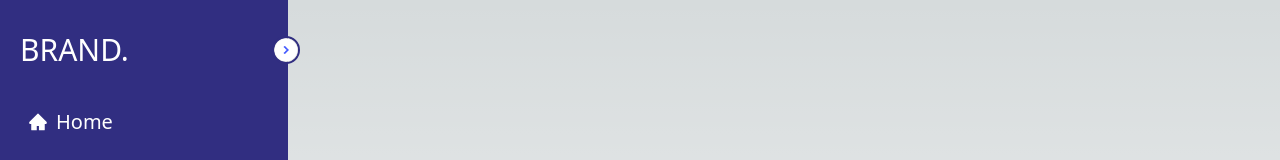
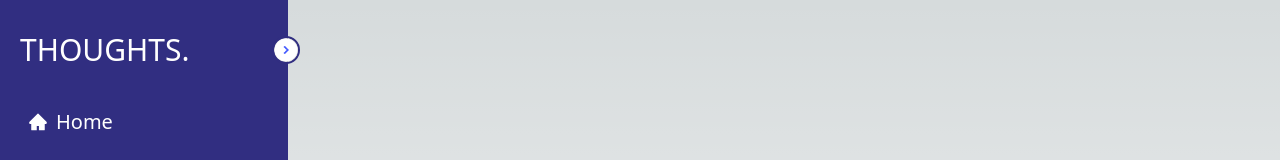
Before and after one commit to lorenzo-querol/CCSECDV-Final-Project, a Next.js app: page / in a window 1280 px wide. Shown: the top 160 px of the page. Built offline with nearby package versions, Linux system fonts and the light colour scheme.

Commit message:
Rebranded

```diff
--- a/app/(admin)/layout.js
+++ b/app/(admin)/layout.js
@@ -68,7 +68,7 @@ export default function Sidebar({ children }) {
                             close && "scale-0"
                         }`}
                     >
-                        BRAND.
+                        THOUGHTS.
                     </h1>
                 </div>
                 <ul className="flex-grow pt-6">
--- a/app/(home)/home/page.js
+++ b/app/(home)/home/page.js
@@ -344,7 +344,7 @@ export default function Home() {
 						<input
 							type="search"
 							name="search"
-							placeholder="Search Twitter"
+							placeholder="Search Thoughts"
 							className="w-full h-10 px-10 pr-5 text-sm text-gray-200 bg-indigo-800 border-0 rounded-full shadow focus:outline-none"
 						/>
 					</div>
--- a/app/(home)/layout.js
+++ b/app/(home)/layout.js
@@ -77,7 +77,7 @@ export default function Sidebar({ children }) {
                         className={`origin-left text-3xl font-medium text-white duration-200 ${close && "scale-0"
                             }`}
                     >
-                        BRAND.
+                        THOUGHTS.
                     </h1>
                 </div>
                 <ul className="flex-grow pt-6">
```
